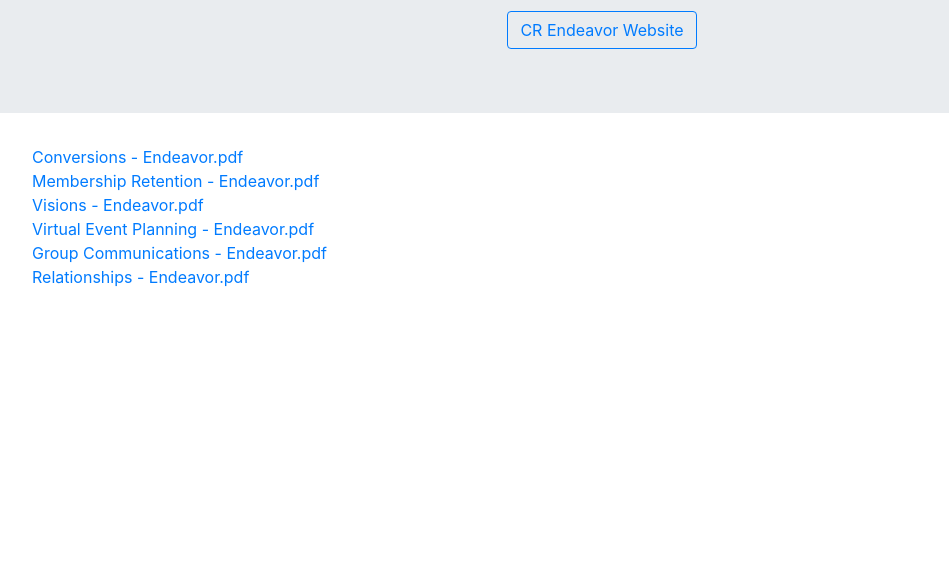
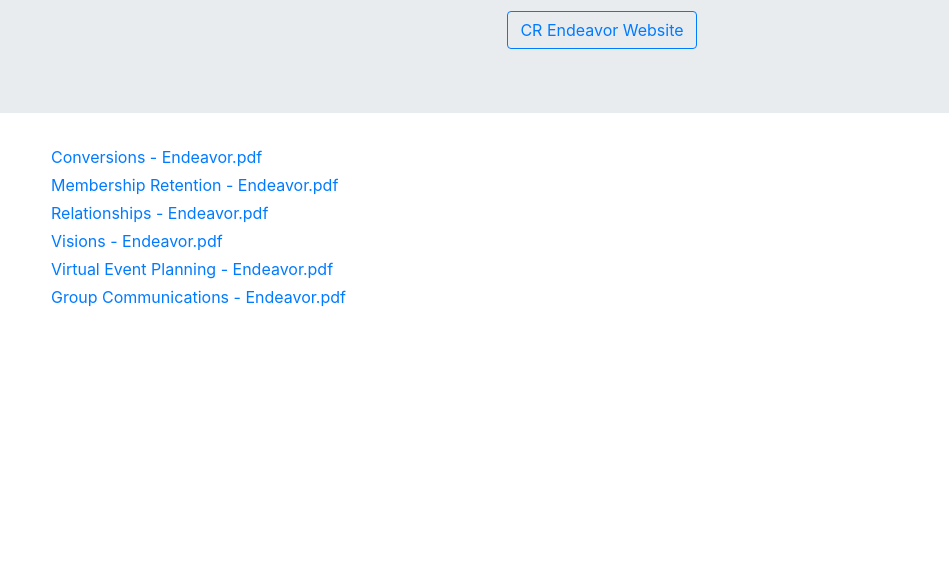
Before and after one commit to OACentral/Endeavor, a plain HTML site: page index.html in a window 1280 px wide. Shown: the part 170-731 px from the top of the page, without its empty margins (38-987 px from the left). Drawn offline with nearby package versions, Linux system fonts and the light colour scheme.

Commit message:
Update index.html
Reorder relationships and update style

```diff
--- a/index.html
+++ b/index.html
@@ -23,25 +23,25 @@
 		<a href="https://central.oa-bsa.org/endeavor/" class="btn btn-outline-primary" role="button">CR Endeavor Website</a>
 	</div>
 	<div class="container">
-		<div class="row">
+		<div class="row m-1">
 			<a href="https://oacentral.github.io/Endeavor/Conversions%20-%20Endeavor.pdf">Conversions - Endeavor.pdf</a>
 		</div>
-		<div class="row">
+		<div class="row m-1">
 			<a href="https://oacentral.github.io/Endeavor/Membership%20Retention%20-%20Endeavor.pdf">Membership Retention - Endeavor.pdf</a>
 		</div>
-		<div class="row">
+		<div class="row m-1">
+			<a href="https://oacentral.github.io/Endeavor/Relationships%20-%20Endeavor.pdf">Relationships - Endeavor.pdf</a>
+		</div>
+		<div class="row m-1">
 			<a href="https://oacentral.github.io/Endeavor/Visions%20-%20Endeavor.pdf">Visions - Endeavor.pdf</a>
 		</div>
-		<div class="row">
+		<div class="row m-1">
 			<a href="https://oacentral.github.io/Endeavor/Virtual%20Event%20Planning%20-%20Endeavor.pdf">Virtual Event Planning - Endeavor.pdf</a>
 		</div>
-		<div class="row">
+		<div class="row m-1">
 			<a href="https://oacentral.github.io/Endeavor/Group%20Communications%20-%20Endeavor.pdf">Group Communications - Endeavor.pdf</a>
 		</div>
-		<div class="row">
-			<a href="https://oacentral.github.io/Endeavor/Relationships%20-%20Endeavor.pdf">Relationships - Endeavor.pdf</a>
-		</div>
-	</div>
+	</div><br>
 	<footer class="footer text-center">
 		<div class="container">
 			<a class="btn btn-outline-primary" href="https://github.com/OACentral/Endeavor">
```
